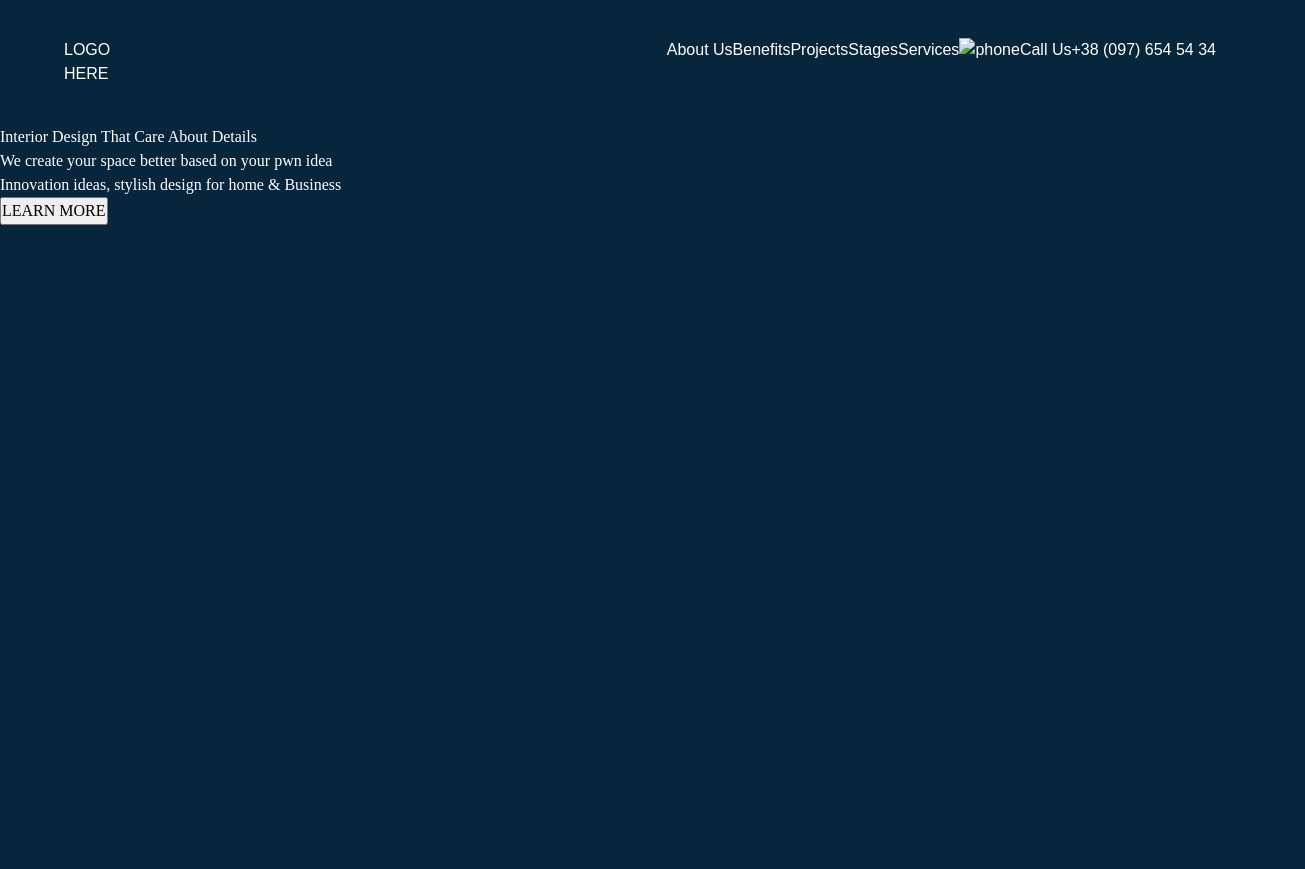
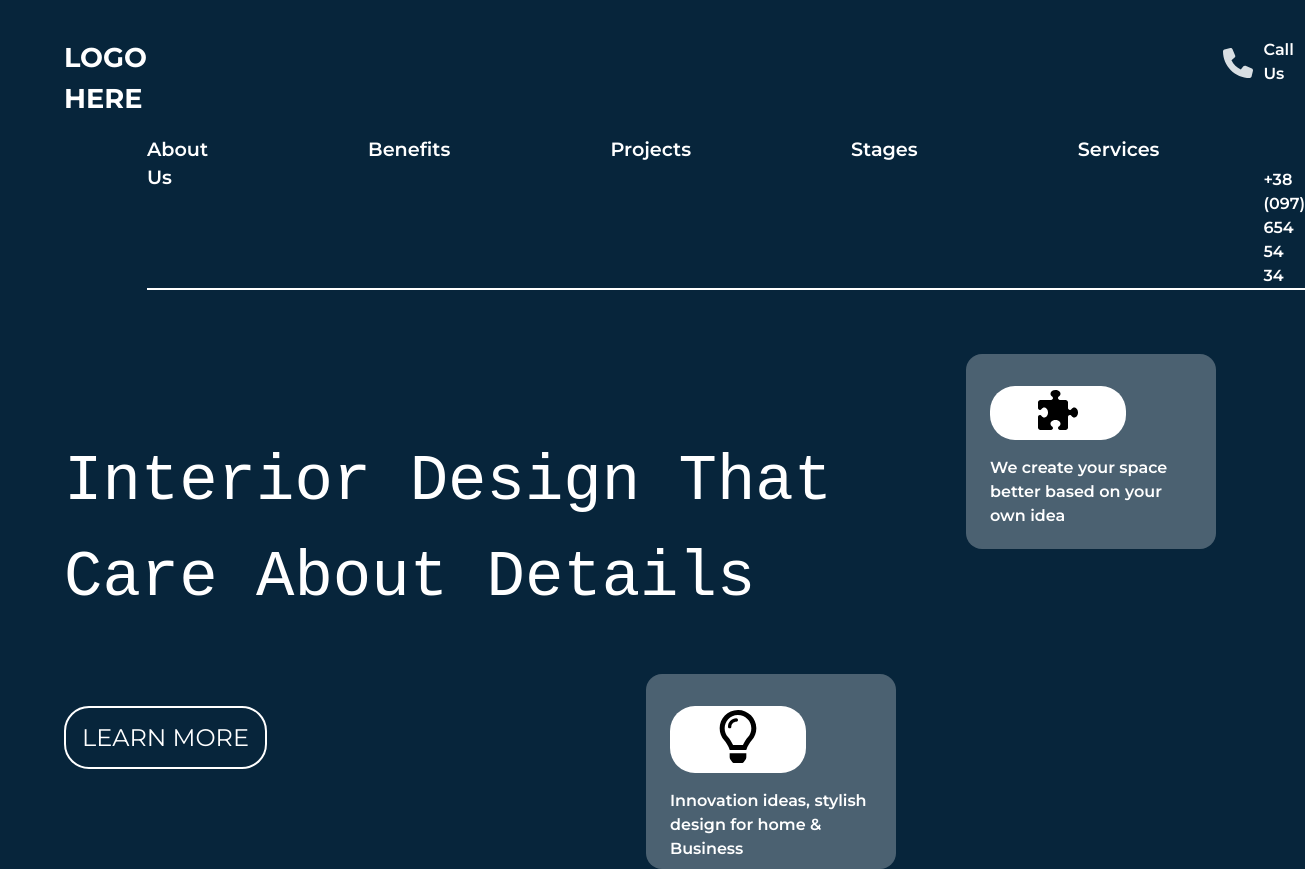
Before and after one commit to aj4abinjacob/HTML-CSS-Projects, a plain HTML site: page Prooject 10/index.html in a window 1280 px wide. Shown: the whole page, 1305 px wide, since content can reach past the window. Before the commit the page ends 838 px from the top, so only its background shows below. Drawn offline with Linux system fonts and the light colour scheme; a web font is replaced by a local one.

Commit message:
project 10 layout done

```diff
--- a/Prooject 10/index.html
+++ b/Prooject 10/index.html
@@ -23,7 +23,7 @@
                     <li>Services</li>
                 </ul>
                 <div class="contact-info">
-                    <img src="phone.svg" alt="phone">
+                    <svg xmlns="http://www.w3.org/2000/svg" viewBox="0 0 512 512"><!--! Font Awesome Pro 6.1.2 by @fontawesome - https://fontawesome.com License - https://fontawesome.com/license (Commercial License) Copyright 2022 Fonticons, Inc. --><path d="M511.2 387l-23.25 100.8c-3.266 14.25-15.79 24.22-30.46 24.22C205.2 512 0 306.8 0 54.5c0-14.66 9.969-27.2 24.22-30.45l100.8-23.25C139.7-2.602 154.7 5.018 160.8 18.92l46.52 108.5c5.438 12.78 1.77 27.67-8.98 36.45L144.5 207.1c33.98 69.22 90.26 125.5 159.5 159.5l44.08-53.8c8.688-10.78 23.69-14.51 36.47-8.975l108.5 46.51C506.1 357.2 514.6 372.4 511.2 387z" fill="hsl(204, 15%, 87%)"/></svg>
                     <h3>Call Us</h3>
                     <h3>+38 (097) 654 54 34</h3>
                 </div>
@@ -35,13 +35,19 @@
             Interior Design That Care About Details
         </h1>
         <div class="card">
-            <p>We create your space better based on your pwn idea</p>
+            <div class="card-img">
+                <svg xmlns="http://www.w3.org/2000/svg" viewBox="0 0 512 512"><!--! Font Awesome Pro 6.1.2 by @fontawesome - https://fontawesome.com License - https://fontawesome.com/license (Commercial License) Copyright 2022 Fonticons, Inc. --><path d="M512 288c0 35.35-21.49 64-48 64c-32.43 0-31.72-32-55.64-32C394.9 320 384 330.9 384 344.4V480c0 17.67-14.33 32-32 32h-71.64C266.9 512 256 501.1 256 487.6C256 463.1 288 464.4 288 432c0-26.51-28.65-48-64-48s-64 21.49-64 48c0 32.43 32 31.72 32 55.64C192 501.1 181.1 512 167.6 512H32c-17.67 0-32-14.33-32-32v-135.6C0 330.9 10.91 320 24.36 320C48.05 320 47.6 352 80 352C106.5 352 128 323.3 128 288S106.5 223.1 80 223.1c-32.43 0-31.72 32-55.64 32C10.91 255.1 0 245.1 0 231.6v-71.64c0-17.67 14.33-31.1 32-31.1h135.6C181.1 127.1 192 117.1 192 103.6c0-23.69-32-23.24-32-55.64c0-26.51 28.65-47.1 64-47.1s64 21.49 64 47.1c0 32.43-32 31.72-32 55.64c0 13.45 10.91 24.36 24.36 24.36H352c17.67 0 32 14.33 32 31.1v71.64c0 13.45 10.91 24.36 24.36 24.36c23.69 0 23.24-32 55.64-32C490.5 223.1 512 252.7 512 288z " fill="hsl(0, 0%, 0%)"/></svg>
+            </div>
+            <p>We create your space better based on your own idea</p>
         </div>
         <div class="card">
+            <div class="card-img">
+                <svg xmlns="http://www.w3.org/2000/svg" viewBox="0 0 384 512"><!--! Font Awesome Pro 6.1.2 by @fontawesome - https://fontawesome.com License - https://fontawesome.com/license (Commercial License) Copyright 2022 Fonticons, Inc. --><path d="M112.1 454.3c0 6.297 1.816 12.44 5.284 17.69l17.14 25.69c5.25 7.875 17.17 14.28 26.64 14.28h61.67c9.438 0 21.36-6.401 26.61-14.28l17.08-25.68c2.938-4.438 5.348-12.37 5.348-17.7L272 415.1h-160L112.1 454.3zM192 0C90.02 .3203 16 82.97 16 175.1c0 44.38 16.44 84.84 43.56 115.8c16.53 18.84 42.34 58.23 52.22 91.45c.0313 .25 .0938 .5166 .125 .7823h160.2c.0313-.2656 .0938-.5166 .125-.7823c9.875-33.22 35.69-72.61 52.22-91.45C351.6 260.8 368 220.4 368 175.1C368 78.8 289.2 .0039 192 0zM288.4 260.1c-15.66 17.85-35.04 46.3-49.05 75.89h-94.61c-14.01-29.59-33.39-58.04-49.04-75.88C75.24 236.8 64 206.1 64 175.1C64 113.3 112.1 48.25 191.1 48C262.6 48 320 105.4 320 175.1C320 206.1 308.8 236.8 288.4 260.1zM176 80C131.9 80 96 115.9 96 160c0 8.844 7.156 16 16 16S128 168.8 128 160c0-26.47 21.53-48 48-48c8.844 0 16-7.148 16-15.99S184.8 80 176 80z" fill="hsl(0, 0%, 0%)"/></svg>
+            </div>
             <p>Innovation ideas, stylish design for home & Business</p>
         </div>
 
-        <button>LEARN MORE</button>
+        <button class="learn-more">LEARN MORE</button>
     </main>
 </body>
 </html>
--- a/Prooject 10/style.css
+++ b/Prooject 10/style.css
@@ -1,3 +1,8 @@
+@import url('https://fonts.googleapis.com/css?family=Muli&display=swap');
+@import url('https://fonts.googleapis.com/css?family=Quicksand&display=swap');
+@import url('https://fonts.googleapis.com/css2?family=Montserrat:ital,wght@0,100;0,200;0,300;0,400;0,500;0,600;0,700;0,800;0,900;1,100;1,200;1,300;1,400;1,500;1,600;1,700;1,800;1,900&display=swap');
+
+
 /* This is taken from Andy Bell css reset
 https://gist.github.com/Asjas/4b0736108d56197fce0ec9068145b421
 The video I got this reset info
@@ -47,7 +52,6 @@ img {
 
 /* Reset ends here */
 
-@import url('https://fonts.googleapis.com/css2?family=Montserrat:wght@400;500;700&display=swap');
 
 :root{
     --bg-color:#07253b;
@@ -57,8 +61,7 @@ img {
 body{
     background-color: var(--bg-color);
     color: white;
-
-
+    font-family: Montserrat;
 }
 
 nav{
@@ -68,21 +71,112 @@ nav{
     margin: 3% var(--default-margin);
 }
 
+.logo{
+  font-size: 1.7rem;
+  font-weight: 700;
+}
+
 .nav-buttons{
-    flex-grow: 2;
     display: flex;
     justify-content:end ;
+    border-bottom: 2.5px solid white;
+    font-size: 1.2rem;
+    font-weight: 600;
+
 }
 
 nav ul{
     display: flex;
+    gap: 10rem;
     flex-direction: row;
+    align-self: center;
+
 }
 
 li{
     display: block;
+    cursor: pointer;
+
 }
 
 .contact-info{
-    display: flex;
+  align-self: start;
+    margin-left: 4rem;
+    font-size: 1rem;
+    display: grid;
+    grid-template-columns: 30px auto;
+    grid-template-rows: 1fr 1fr;
+    gap: 10px;
 }
+
+
+.contact-info svg{
+  width:30px;
+  height: 50px;
+  grid-row: span 2;
+}
+
+main{
+  margin: var(--default-margin);
+  position: relative;
+}
+
+.learn-more{
+  font-size: 1.5rem;
+  border: 2px solid white;
+  border-radius: 25px;
+  background: transparent;
+  color: white;
+  padding: .7rem 1rem;
+  margin-top: 5rem;
+  cursor: pointer;
+}
+
+
+h1{
+  padding-top: 5rem;
+  font-size: 4rem;
+  font-family: monospace;
+  width: 20ch;
+  font-weight: 500;
+}
+
+.card{
+  width: 250px;
+  height: 195px;
+  font-weight: 600;
+  font-size: 1rem;
+  background: hsla(0, 0%, 100%, 0.274);
+  padding: 1rem;
+  padding-top: 2rem;
+  padding-left: 1.5rem;
+  padding-right: 1.5rem;
+  border-radius: 16px;
+}
+
+.card-img{
+  background-color: hsl(0, 0%, 100%);
+  text-align: center;
+  display: inline-block;
+  padding: .2rem 3rem;
+  border-radius: 25px;
+  margin-bottom: 1rem;
+}
+
+.card svg{
+  width: 40px;
+}
+
+.card:first-of-type{
+  position: absolute;
+  right: 0;
+  top: 0;
+}
+
+
+
+.card:last-of-type{
+  position: absolute;
+  right: 20rem;
+  top: 20rem;
+}
```
